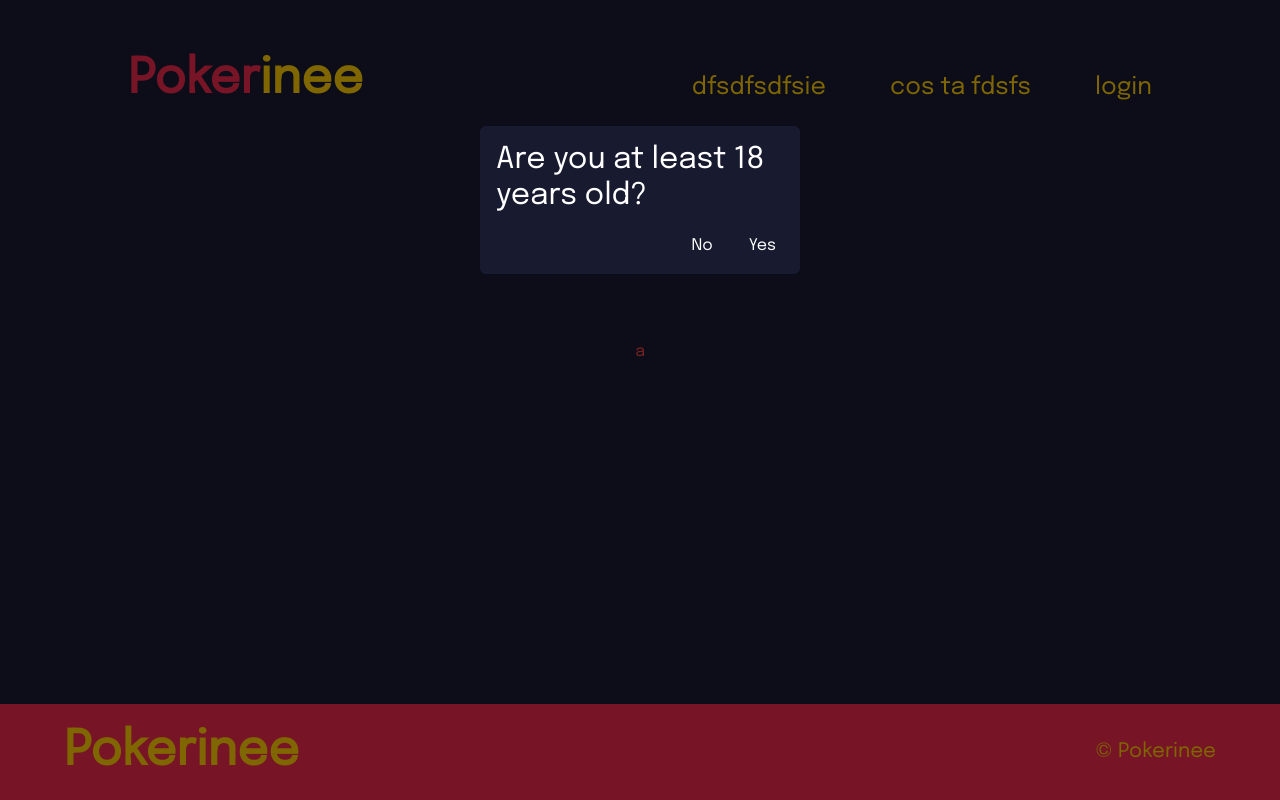
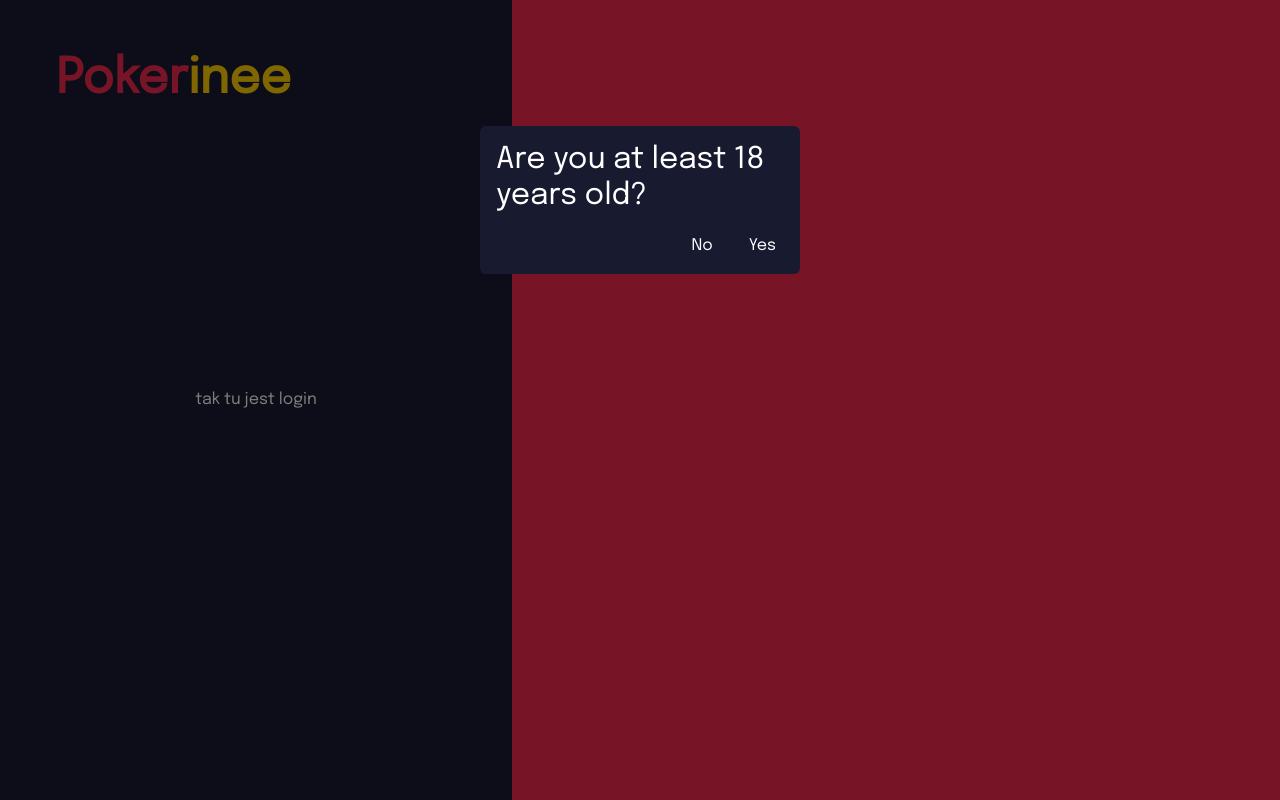
Before and after one commit to kalempster/pokerini, a React (Vite) app in the folder react-frontend/: page /login in a window 1280 px wide. Built offline with nearby package versions, Linux system fonts and the light colour scheme; no server answers.

Commit message:
Inited login

```diff
--- a/react-frontend/src/pages/LogIn.tsx
+++ b/react-frontend/src/pages/LogIn.tsx
@@ -1,9 +1,24 @@
+import { Link } from "@tanstack/react-router";
 import Section from "../components/Section/Section";
 
 export default function LogIn() {
     return (
-        <Section isFirst isSingle className="flex items-center justify-center">
-            <div className="text-red-500">a</div>
-        </Section>
+        <div className="flex h-[100lvh] items-center justify-center">
+            <div className="flex h-full w-2/5 flex-col px-14">
+                <div className=" absolute z-0 flex h-[var(--header-height)] flex-row items-end justify-between bg-background">
+                    <Link
+                        to="/"
+                        className="text-5xl font-semibold"
+                        data-aos="fade-down">
+                        <span className="text-secondary">Poker</span>
+                        <span className="text-primary ">inee</span>
+                    </Link>
+                </div>
+                <div className="h-full flex justify-center items-center text-white">
+                    tak tu jest login
+                </div>
+            </div>
+            <div className="min-h-full w-3/5 bg-secondary"></div>
+        </div>
     );
 }
--- a/react-frontend/src/utils/router.tsx
+++ b/react-frontend/src/utils/router.tsx
@@ -8,7 +8,7 @@ import { useEffect, useState } from "react";
 import AOS from "aos";
 import Dialog from "../components/Dialog/Dialog";
 import Dashboard from "../pages/Dashboard";
-import ErrorPage from "../pages/ErrorPage"
+import ErrorPage from "../pages/ErrorPage";
 
 const rootRoute = new RootRoute({
     component: () => {
@@ -94,7 +94,7 @@ const indexRoute = new Route({
     component: Main
 });
 const loginRoute = new Route({
-    getParentRoute: () => headerRootRoute,
+    getParentRoute: () => headlessRootRoute,
     path: "/login",
     component: LogIn
 });
@@ -103,11 +103,6 @@ const registerRoute = new Route({
     path: "/register",
     component: Register
 });
-const errorRoute = new Route({
-    getParentRoute: () => headerRootRoute,
-    path: "/*",
-    component: ErrorPage
-})
 
 const dashboardRoute = new Route({
     getParentRoute: () => headlessRootRoute,
@@ -115,9 +110,29 @@ const dashboardRoute = new Route({
     component: Dashboard
 });
 
+const errorRootRoute = new Route({
+    id: "error",
+    getParentRoute: () => rootRoute,
+    component: () => {
+        return (
+            <>
+                <Header />
+                <Outlet />
+                <Feeter />
+            </>
+        );
+    }
+});
+
+const errorRoute = new Route({
+    getParentRoute: () => errorRootRoute,
+    path: "/*",
+    component: ErrorPage
+});
 const routeTree = rootRoute.addChildren([
-    headerRootRoute.addChildren([indexRoute, loginRoute, registerRoute, errorRoute]),
-    headlessRootRoute.addChildren([dashboardRoute])
+    headerRootRoute.addChildren([indexRoute, registerRoute]),
+    headlessRootRoute.addChildren([dashboardRoute, loginRoute]),
+    errorRootRoute.addChildren([errorRoute])
 ]);
 
 export const router = new Router({ routeTree });
```
